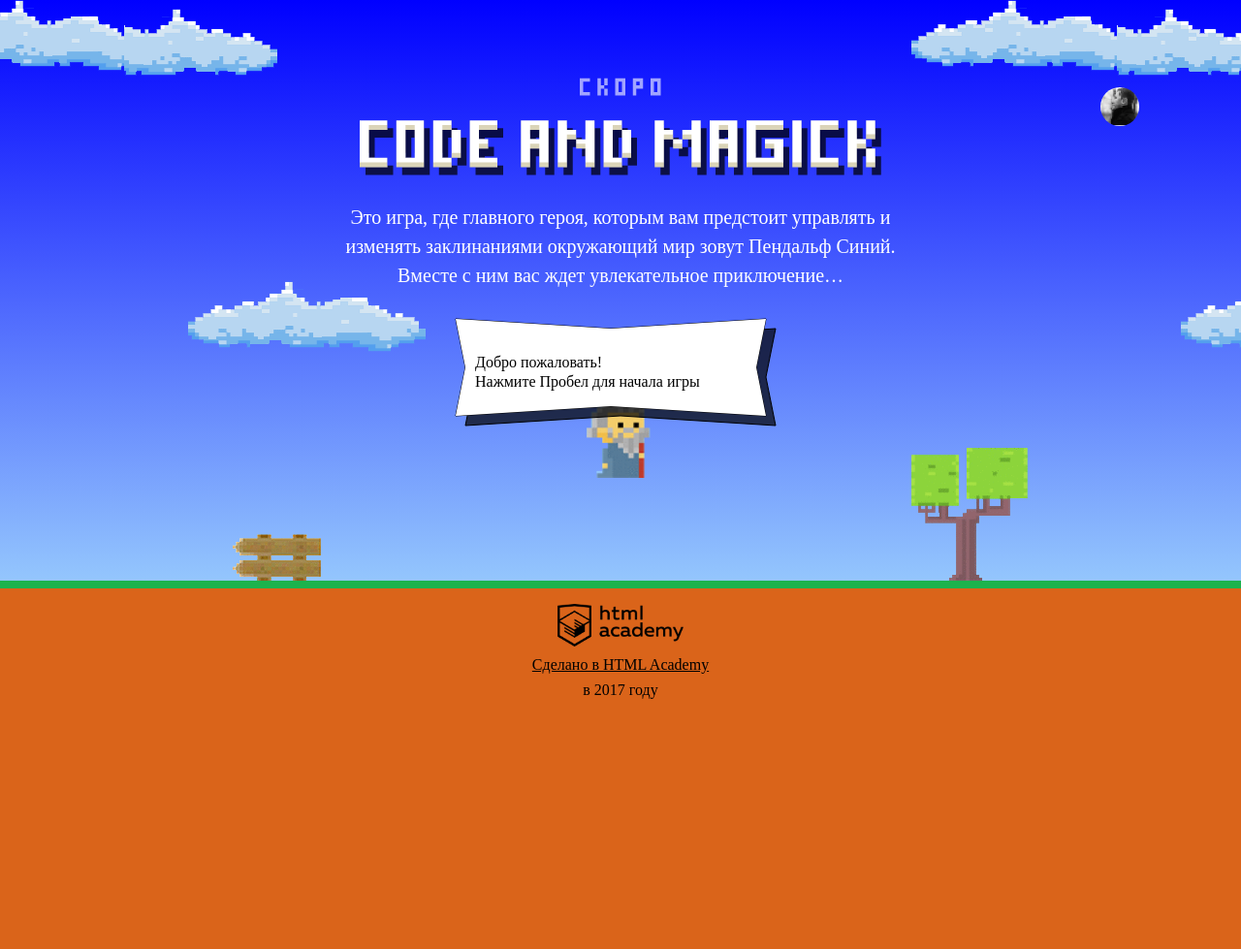
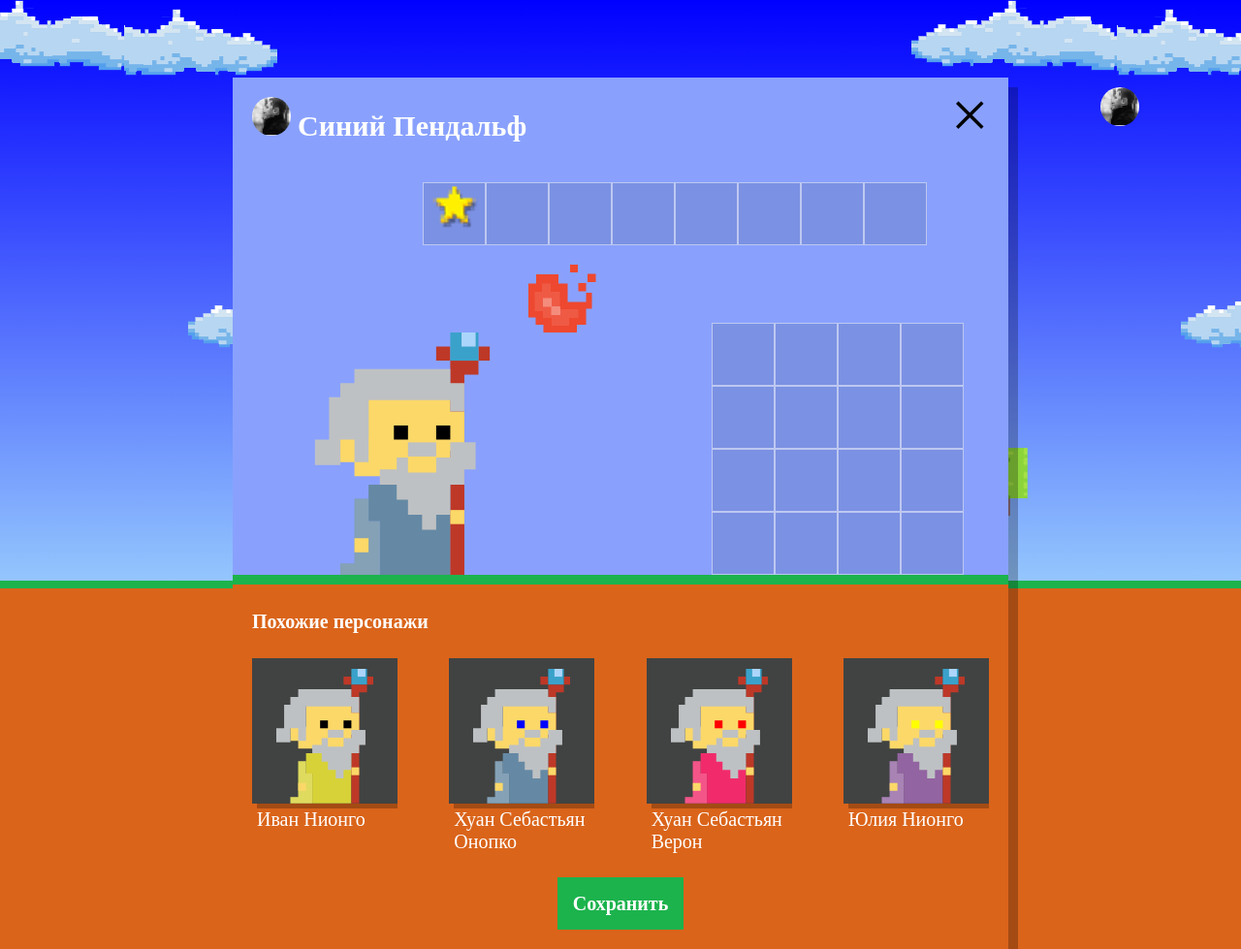
Before and after one commit to Safe-Mode/220620-code-and-magick-1, a website: page index.html in a window 1280 px wide. Shown: the whole page at 97% size. Before the commit the page ends 800 px from the top, so only its background shows below. Drawn offline with Linux system fonts and the light colour scheme; a web font is replaced by a local one.

Commit message:
Отрисовывает похожих волшебников

```diff
--- a/index.html
+++ b/index.html
@@ -206,6 +206,7 @@
 
 <script src="js/stat.js"></script>
 <script src="js/game.js"></script>
+<script src="js/setup.js"></script>
 
 </body>
 </html>
--- /dev/null
+++ b/js/setup.js
@@ -0,0 +1,70 @@
+'use strict';
+
+(function () {
+  var NAMES = ['Иван', 'Хуан Себастьян', 'Мария', 'Кристоф', 'Виктор', 'Юлия', 'Люпита', 'Вашингтон'];
+  var SURNAMES = ['да Марья', 'Верон', 'Мирабелла', 'Вальц', 'Онопко', 'Топольницкая', 'Нионго', 'Ирвинг'];
+  var COAT_COLORS = ['rgb(101, 137, 164)', 'rgb(241, 43, 107)', 'rgb(146, 100, 161)', 'rgb(56, 159, 117)', 'rgb(215, 210, 55)', 'rgb(0, 0, 0)'];
+  var EYES_COLORS = ['black', 'red', 'blue', 'yellow', 'green'];
+  var WIZARDS_COUNT = 4;
+
+  var setupModal = document.querySelector('.setup');
+
+  var toggleModal = function (modal) {
+    modal.classList.toggle('hidden');
+  };
+
+  toggleModal(setupModal);
+
+  var getRandomInt = function (min, max) {
+    return Math.floor(Math.random() * (max - min)) + min;
+  };
+
+  var getWizards = function (names, surnames, coatColors, eyesColors) {
+    var wizards = [];
+
+    names.forEach(function () {
+      var wizard = {};
+
+      wizard.name = names[getRandomInt(0, names.length - 1)] + ' ' + surnames[getRandomInt(0, surnames.length - 1)];
+      wizard.coatColor = coatColors[getRandomInt(0, coatColors.length - 1)];
+      wizard.eyesColor = eyesColors[getRandomInt(0, eyesColors.length - 1)];
+
+      wizards.push(wizard);
+    });
+
+    return wizards;
+  };
+
+  var wizards = getWizards(NAMES, SURNAMES, COAT_COLORS, EYES_COLORS);
+  var wizardTemplate = document.querySelector('#similar-wizard-template')
+      .content
+      .querySelector('.setup-similar-item');
+
+  var renderWizard = function (data, template) {
+    var wizard = template.cloneNode(true);
+
+    wizard.querySelector('.setup-similar-label').textContent = data.name;
+    wizard.querySelector('.wizard-coat').style.fill = data.coatColor;
+    wizard.querySelector('.wizard-eyes').style.fill = data.eyesColor;
+
+    return wizard;
+  };
+
+  var similarWizards = setupModal.querySelector('.setup-similar-list');
+
+  var appendElements = function (data, template, container) {
+    var wizardsFragment = document.createDocumentFragment();
+
+    for (var i = 0; i < WIZARDS_COUNT; i++) {
+      wizardsFragment.appendChild(renderWizard(data[i], template));
+    }
+
+    container.appendChild(wizardsFragment);
+  };
+
+  appendElements(wizards, wizardTemplate, similarWizards);
+
+  var similarBLock = setupModal.querySelector('.setup-similar');
+
+  toggleModal(similarBLock);
+})();
```
